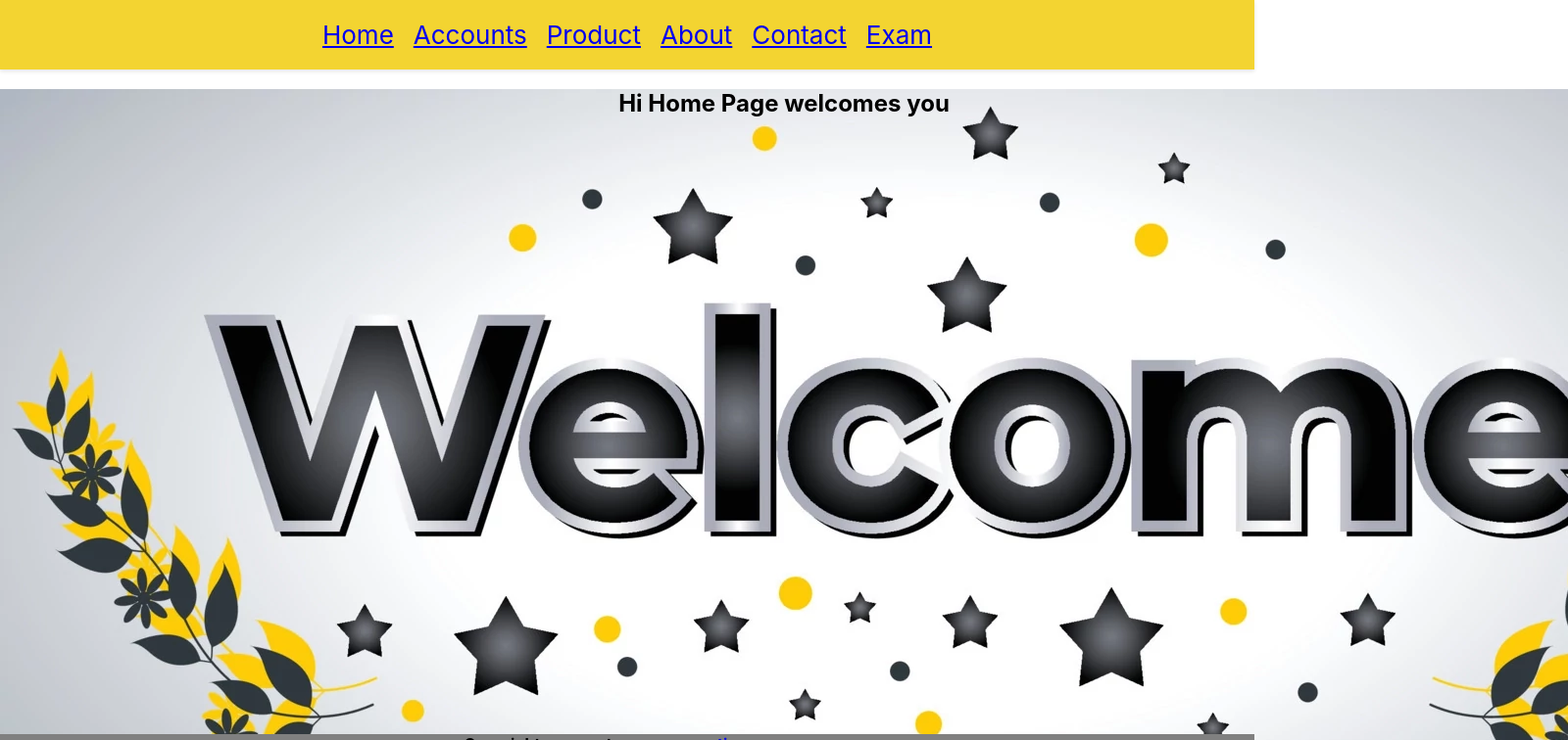
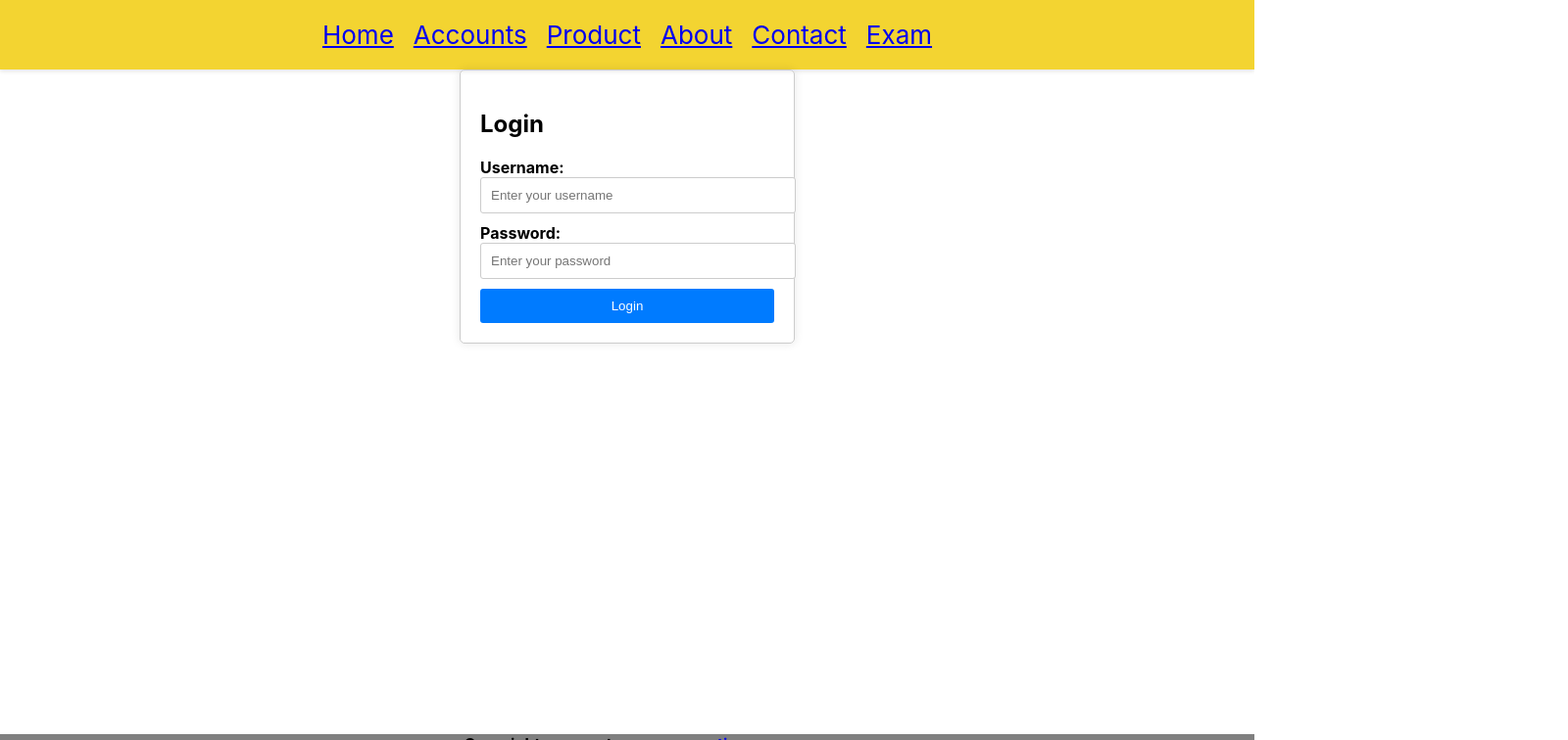
Before and after one commit to sunil-tomar/Accounts_React, a React (Create React App) app: page / in a window 1280 px wide. Shown: the top 756 px of the page at 98% size, 1600 px wide, since content can reach past the window. Built offline with nearby package versions, Linux system fonts and the light colour scheme.

Commit message:
feat -added login functionality to all pages.
feat -added login functionality to all pages.

```diff
--- a/src/App.js
+++ b/src/App.js
@@ -1,4 +1,4 @@
-import React from 'react';
+import React, { useState } from 'react';
 import './App.css';
 import { BrowserRouter, Routes, Route, Link} from "react-router-dom";
 import Home from "./component/Home";
@@ -7,18 +7,32 @@ import Contact from "./component/Contact";
 import Accounts from "./component/Accounts";
 import Product from "./component/Product";
 import NoPage from "./component/NoPage";
+import Login from './component/Dashboard/Login/Login';
 
 
 export default function App() {
   //App.js
+    const [isLoggedIn, setIsLoggedIn] = useState(false);
+
+    // Function to handle successful login
+    const handleLogin = () => {
+      // Perform authentication logic here && If authentication is successful, set isLoggedIn to true
+      setIsLoggedIn(true);
+    };
+
+
   return (
 <BrowserRouter>
 
     {header()}
 
 
+
+{!isLoggedIn ? (
+        <Login onLogin={handleLogin} />
+      ) : (
       <Routes>
-            {printUrl(window.location.pathname)}
+            {/* {printUrl(window.location.pathname)}  */}
             <Route path="/"  element={<Home />}/>
             <Route path="/home" element={<Home />} />
             <Route path="/accounts" element={<Accounts />} />
@@ -29,6 +43,8 @@ export default function App() {
             {/* <Route index  element={<About />} /> */}
         </Routes>
 
+
+      )}
 
    {footer()}
 
--- a/src/component/Dashboard/Login/Login.js
+++ b/src/component/Dashboard/Login/Login.js
@@ -1,18 +1,22 @@
 import React, { useState } from 'react';
 import './Login.css'
 
-function Login() {
+function Login({ onLogin }) {
   const [username, setUsername] = useState('');
   const [password, setPassword] = useState('');
+  const [error, setError] = useState('');
 
   const handleSubmit = (e) => {
     e.preventDefault();
-
+    // Simulate authentication logic (replace with your actual authentication)
     // You can add your login logic here
     if (username === 'sunil' && password === 'test') {
-      alert('Login successful');
+      alert('Login successful'); setError('');
+      // Call the onLogin callback to notify the parent component of the successful login
+      onLogin();
     } else {
       alert('Login failed. Please check your credentials.');
+      setError('Invalid username or password. Please try again.');
     }
   };
 
```
